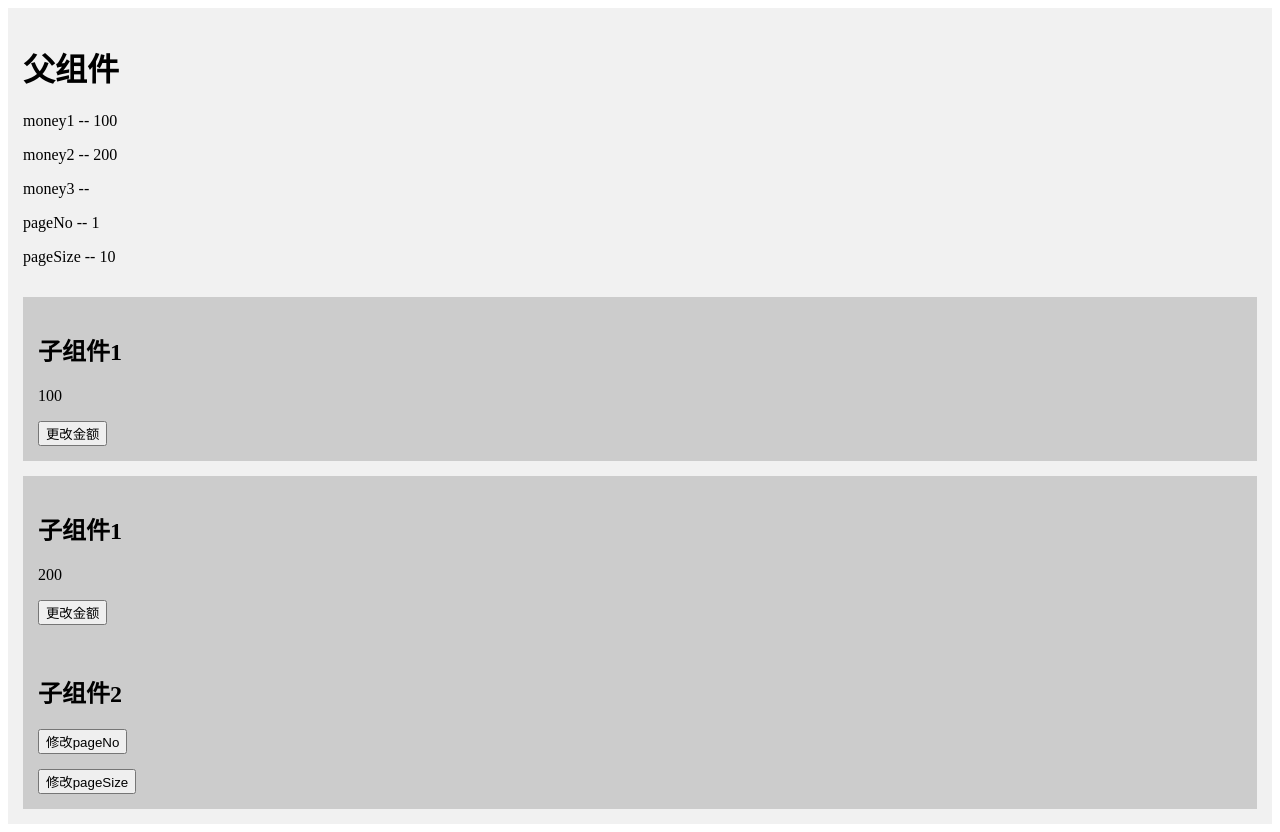
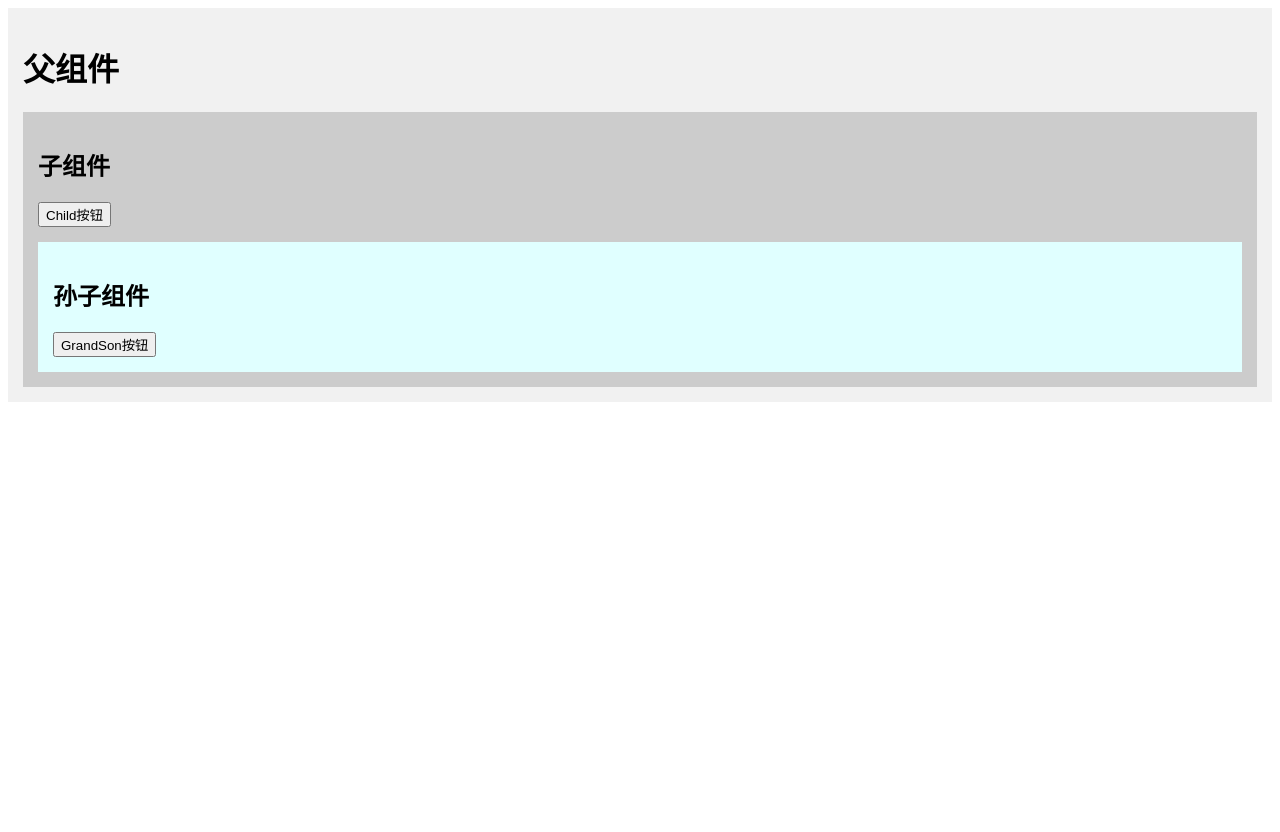
Before and after one commit to Jin0811/VueNote, a Vue app in the folder 04_Vue3/: page / in a window 1280 px wide. After the commit the page ends 800 px from the top, so only its background shows below. Built offline with nearby package versions, Linux system fonts and the light colour scheme.

Commit message:
feat: attrs-listeners实现跨组件批量传值

```diff
--- a/04_Vue3/src/App.vue
+++ b/04_Vue3/src/App.vue
@@ -40,7 +40,8 @@
 // import Demo from "./views/01_props/Parent.vue"; // props传值
 // import Demo from "./views/02_custom-event/Parent.vue"; // 自定义事件
 // import Demo from "./views/03_event-bus/Parent.vue"; // 全局事件总线
-import Demo from "./views/04_v-model/Parent.vue"; // v-model
+// import Demo from "./views/04_v-model/Parent.vue"; // v-model
+import Demo from "./views/05_attrs-listeners/Parent.vue"; // attrs-listeners
 
 import { ref } from "vue";
 export default {
--- a/04_Vue3/src/assets/common.css
+++ b/04_Vue3/src/assets/common.css
@@ -6,6 +6,11 @@
   padding: 15px;
   box-sizing: border-box;
 }
-.space{
+.grand-son {
+  background-color: lightcyan;
+  padding: 15px;
+  box-sizing: border-box;
+}
+.space {
   height: 15px;
 }
--- /dev/null
+++ b/04_Vue3/src/views/05_attrs-listeners/Child.vue
@@ -0,0 +1,31 @@
+<template>
+  <div class="child">
+    <h2>子组件</h2>
+    <button @click="handleTest">Child按钮</button>
+    <div class="space"></div>
+
+    <GrandSon v-bind="attrs" />
+  </div>
+</template>
+
+<script setup>
+/**
+ * useAttrs可以获取组件标签上的，没有被defineProps和defineEmits定义的属性和自定义事件
+ * 假如一个属性被defineProps所定义了，则useAttrs就不会再获取这个属性，自定义事件同理
+ *
+ * const attrs = useAttrs();
+ * attrs可以批量地传递给GrandSon组件
+ */
+
+import { useAttrs } from "vue";
+import GrandSon from "./GrandSon.vue";
+
+const props = defineProps(["dataForChild"]);
+const emit = defineEmits(["handlerForChild"]);
+
+const attrs = useAttrs();
+
+const handleTest = () => {
+  emit("handlerForChild", 100);
+};
+</script>
--- /dev/null
+++ b/04_Vue3/src/views/05_attrs-listeners/GrandSon.vue
@@ -0,0 +1,33 @@
+<template>
+  <div class="grand-son">
+    <h2>孙子组件</h2>
+    <button @click="handleTest">GrandSon按钮</button>
+  </div>
+</template>
+
+<script>
+/**
+ * info未被任何组件所接收，将会“回退”且作为普通的html attribute应用在子组件的根元素上
+ * 在vue2.4及以后的版本，新增了inheritAttrs选项，inheritAttrs的默认值为true，即未被接受的props会进行“回退”
+ * 将inheritAttrs的值设为false, 这些默认的行为会禁止掉，即未被接受的props不会出现在子元素的根元素上
+ *
+ * vue3的setup语法糖当中，如果想要设置inheritAttrs，则需要新添加一个script块来进行配置
+ */
+export default {
+  inheritAttrs: false,
+};
+</script>
+
+<script setup>
+import { useAttrs } from "vue";
+
+const props = defineProps(["dataForGrandSon"]);
+const emit = defineEmits(["handlerForGrandSon"]);
+
+const attrs = useAttrs();
+console.log(attrs);
+
+const handleTest = () => {
+  emit("handlerForGrandSon", 200);
+};
+</script>
--- /dev/null
+++ b/04_Vue3/src/views/05_attrs-listeners/Parent.vue
@@ -0,0 +1,46 @@
+<template>
+  <div class="parent">
+    <h1>父组件</h1>
+
+    <Child
+      :dataForChild="dataForChild"
+      @handlerForChild="handlerForChild"
+      :dataForGrandSon="dataForGrandSon"
+      @handlerForGrandSon="handlerForGrandSon"
+      info="这是个文本信息"
+    />
+  </div>
+</template>
+
+<script setup>
+/**
+ * Child会接收dataForChild和handlerForChild
+ * Child中的useAttrs，会获取到dataForGrandSon/handlerForGrandSon/info
+ * GrandSon会接收dataForGrandSon和handlerForGrandSon
+ * GrandSon中的useAttrs，会获取到info
+ *
+ * info未被任何组件所接收，将会“回退”且作为普通的html attribute应用在子组件的根元素上
+ * 在vue2.4及以后的版本，新增了inheritAttrs选项，inheritAttrs的默认值为true，即未被接受的props会进行“回退”
+ * 将inheritAttrs的值设为false, 这些默认的行为会禁止掉，即未被接受的props不会出现在子元素的根元素上
+ *
+ * Child
+ *  - dataForChild
+ *  - handlerForChild
+ * GrandSon
+ *  - dataForGrandSon
+ *  - handlerForGrandSon
+ * - info
+ */
+import { ref } from "vue";
+import Child from "./Child.vue";
+
+const dataForChild = ref("给Child的数据");
+const dataForGrandSon = ref("给GrandSon的数据");
+
+const handlerForChild = (data) => {
+  console.log("接收到来自Child的数据", data);
+};
+const handlerForGrandSon = (data) => {
+  console.log("接收到来自GrandSon的数据", data);
+};
+</script>
```
